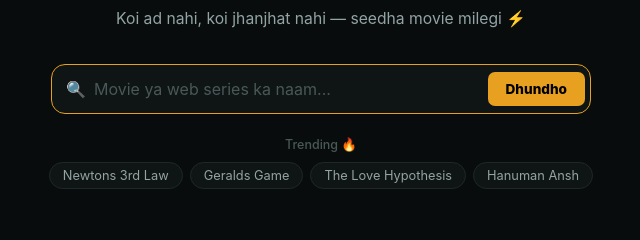
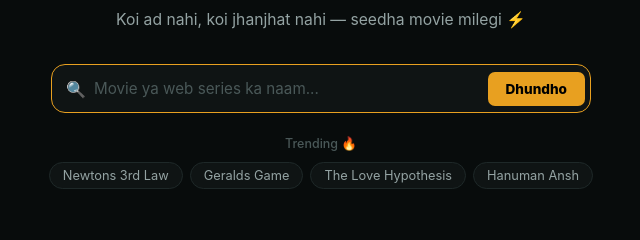
Before and after one commit to imsahil11/lallu, a website: page public/index.html in a window 1280 px wide. Shown: the part 384-624 px from the top of the page, 319-959 px from the left. Drawn offline with Linux system fonts and the light colour scheme; no server answers.

Commit message:
minor changes

```diff
--- a/public/style.css
+++ b/public/style.css
@@ -48,7 +48,11 @@
   margin: 0; padding: 0; box-sizing: border-box;
   -webkit-tap-highlight-color: transparent;
 }
-html { scroll-behavior: auto; }      /* instant — app.js controls scrolling per-screen */
+html {
+  scroll-behavior: auto;      /* instant — app.js controls scrolling per-screen */
+  overflow-x: hidden;         /* iOS Safari ke liye — body alone kafi nahi */
+  max-width: 100%;
+}
 body {
   font-family: var(--font);
   background: var(--bg);
@@ -56,6 +60,7 @@ body {
   min-height: 100vh;
   min-height: 100dvh;
   overflow-x: hidden;
+  max-width: 100%;
   -webkit-font-smoothing: antialiased;
   line-height: 1.5;
 }
@@ -221,7 +226,7 @@ img { display: block; max-width: 100%; }
   border: none;
   outline: none;
   color: var(--text);
-  font-size: 16px;     /* 16px minimum — mobile browsers auto-zoom when < 16px on focus */
+  font-size: 0.95rem;
   font-family: var(--font);
   padding: 9px 0;
   caret-color: var(--amber);
```
